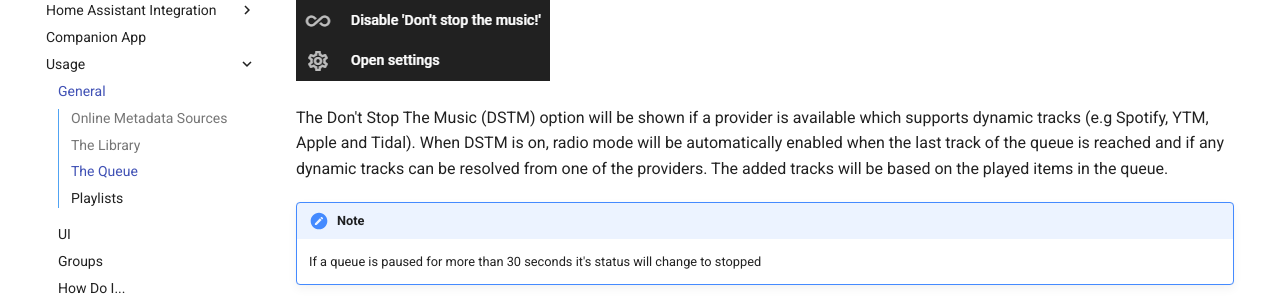
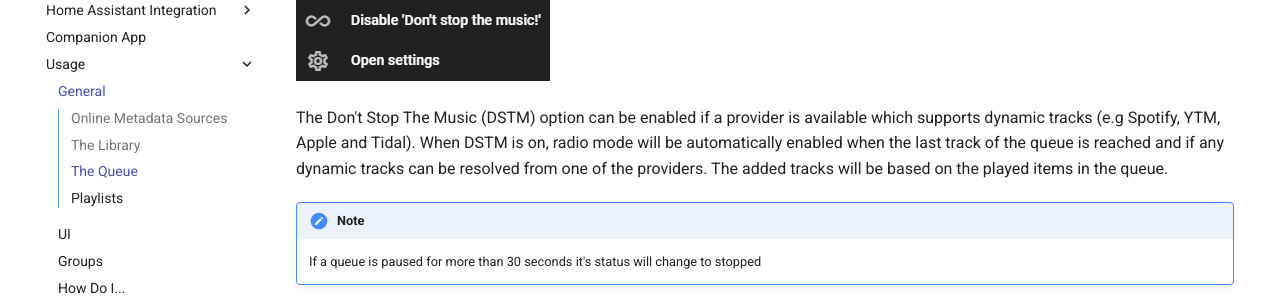
Before and after one commit to pwbriggs/music-assistant.github.io, an MkDocs documentation site: the page built from docs/usage.md, in a window 1280 px wide and 900 px high, scrolled down 2754 px. Shown: the part 152-452 px from the top of the window. Built offline with MkDocs 1.6.1 and Material for MkDocs 9.7.7, drawn with Linux system fonts in a browser that asks for light colours.

Commit message:
Update docs/usage.md

```diff
--- a/docs/usage.md
+++ b/docs/usage.md
@@ -54,7 +54,7 @@ Transferring the queue will also transfer the shuffle and repeat setting to the
 
 ![Preview image](assets/screenshots/queue3.png)
 
-The Don't Stop The Music (DSTM) option will be shown if a provider is available which supports dynamic tracks (e.g Spotify, YTM, Apple and Tidal). When DSTM is on, radio mode will be automatically enabled when the last track of the queue is reached and if any dynamic tracks can be resolved from one of the providers. The added tracks will be based on the played items in the queue.
+The Don't Stop The Music (DSTM) option can be enabled if a provider is available which supports dynamic tracks (e.g Spotify, YTM, Apple and Tidal). When DSTM is on, radio mode will be automatically enabled when the last track of the queue is reached and if any dynamic tracks can be resolved from one of the providers. The added tracks will be based on the played items in the queue.
 
 !!! note
     If a queue is paused for more than 30 seconds it's status will change to stopped
```
